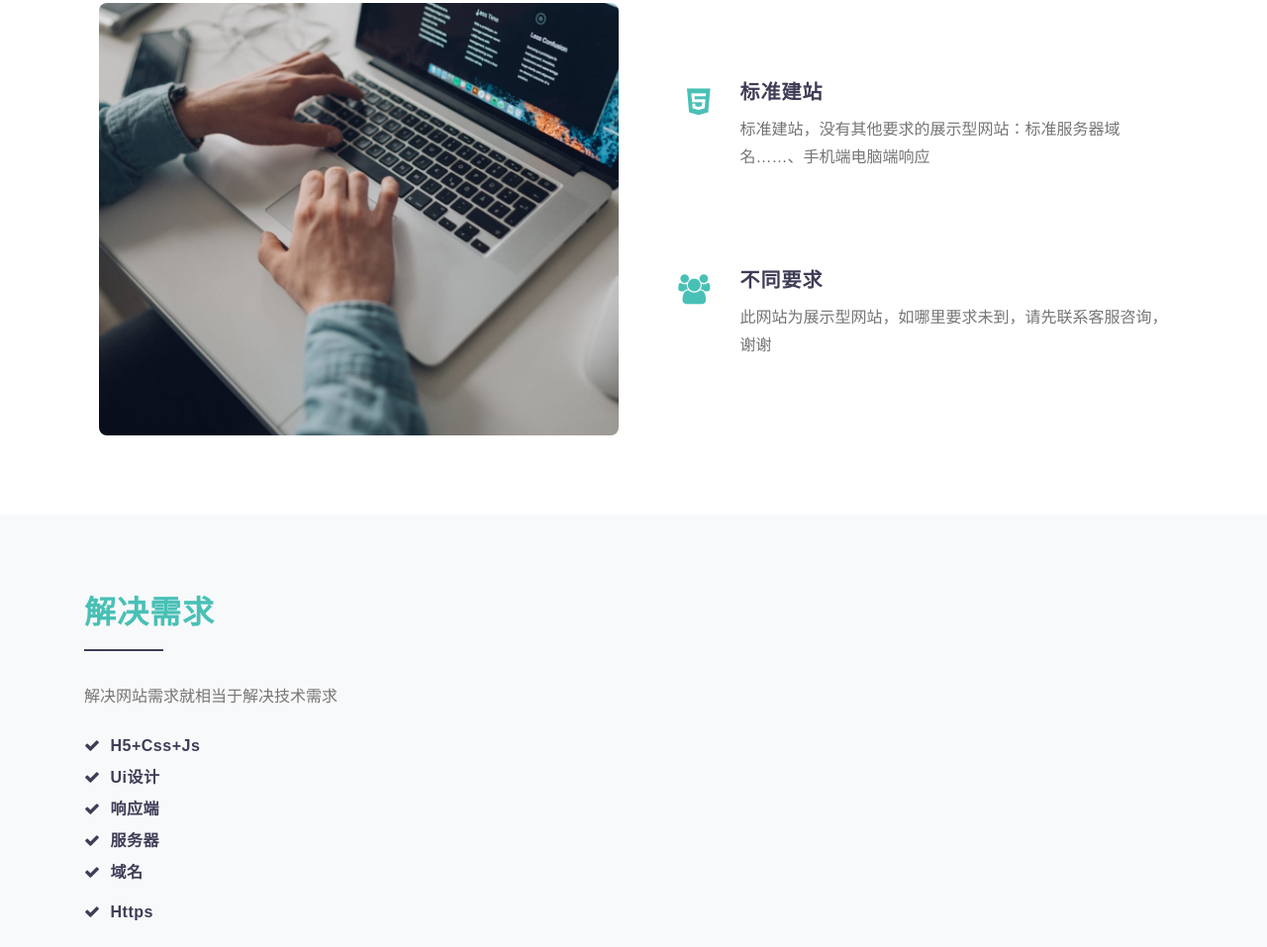
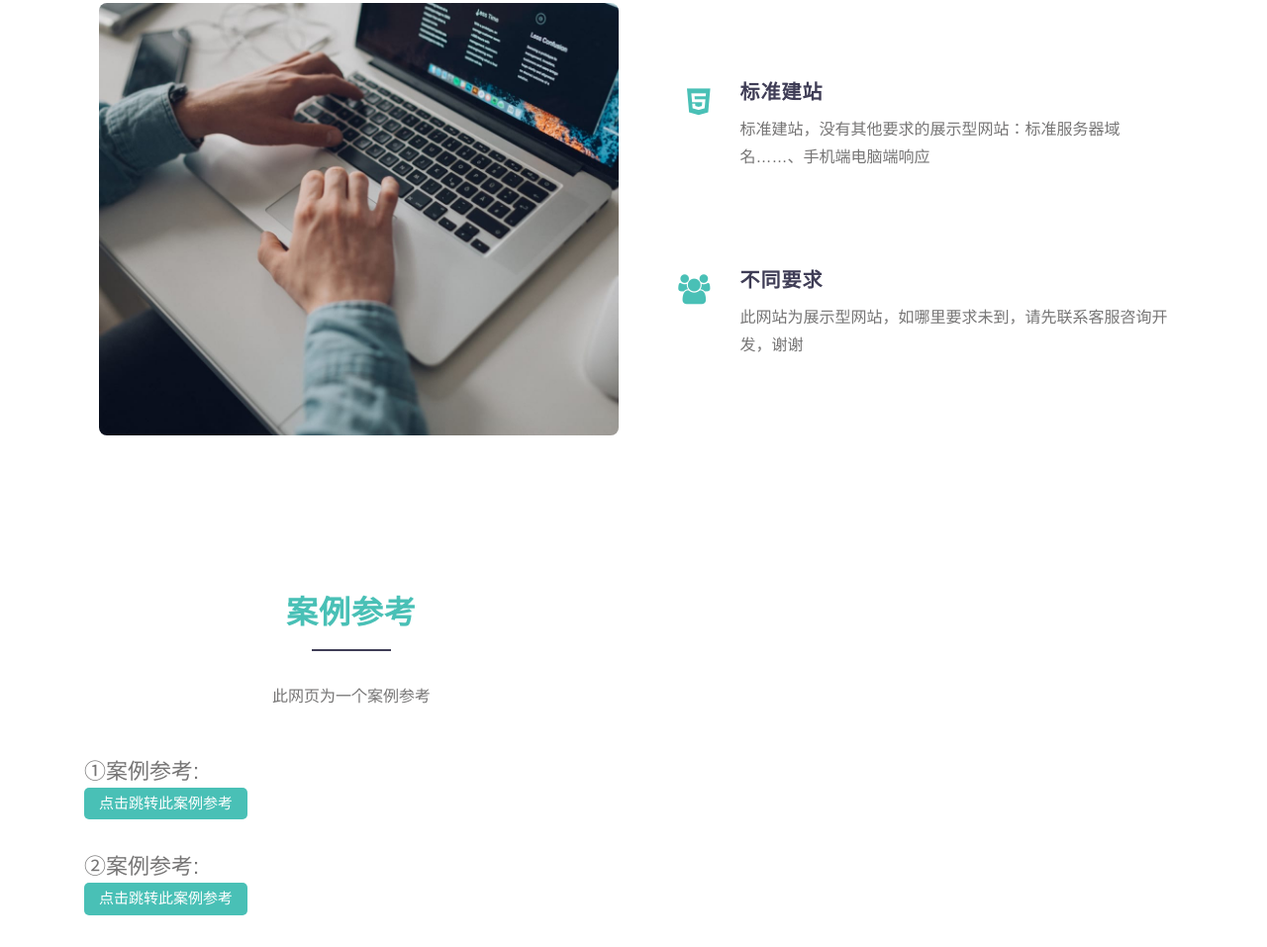
Before and after one commit to 6663331/1, a plain HTML site: page index.html in a window 1280 px wide. Shown: the part 1843-2800 px from the top of the page at 99% size. Drawn offline with Linux system fonts and the light colour scheme; a web font is replaced by a local one.

Commit message:
Create index.html

```diff
--- a/index.html
+++ b/index.html
@@ -196,12 +196,12 @@
 
 													<h6>
 
-													  <a href="#url">不同要求</a>
+													  <a>不同要求</a>
 
 													  </h6>
 
 
-													<p>此网站为展示型网站，如哪里要求未到，请先联系客服咨询，谢谢</p>
+													<p>此网站为展示型网站，如哪里要求未到，请先联系客服咨询开发，谢谢</p>
 
 													  </div>
 
@@ -215,6 +215,53 @@
   </div>
 </section>
 
+
+
+<section class="w3l-about">
+
+  <div class="container">
+
+	<div class="row about-content">
+
+	  <div class="col-lg-6 info mb-lg-0 mb-5 align-center">
+
+		<div class="col-lg-8 offset-lg-2 col-md-12 col-sm-12">
+    <h4 class="section-title" style="color:#49c0b6">案例参考</h4>
+    <p class="text-center">此网页为一个案例参考</p><br/>
+</div>
+
+
+
+ <div>
+		<p class="mt-md-4 mt-3">
+		  <font style="font-size: 22PX;">①案例参考:</font>
+		  </p>
+                <a href="https://6663331.github.io/2">
+				  <span class="title">点击跳转此案例参考</span>
+			  </a>
+ </div>
+		<div>
+		<p class="mt-md-4 mt-3">
+		  <font style="font-size: 22PX;">②案例参考:</font>
+		  </p>
+                <a href="https://6663331.github.io/3">
+				  <span class="title">点击跳转此案例参考</span>
+			  </a>
+ </div>
+		<div>
+		<p class="mt-md-4 mt-3">
+		  <font style="font-size: 22PX;">③案例参考:</font>
+		  </p>
+                <a href="https://6663331.github.io/4">
+				  <span class="title">点击跳转此案例参考</span>
+			  </a>
+ </div>
+				  </div>
+
+
+        </div>
+    </div>
+</section>
 
 
 
```
